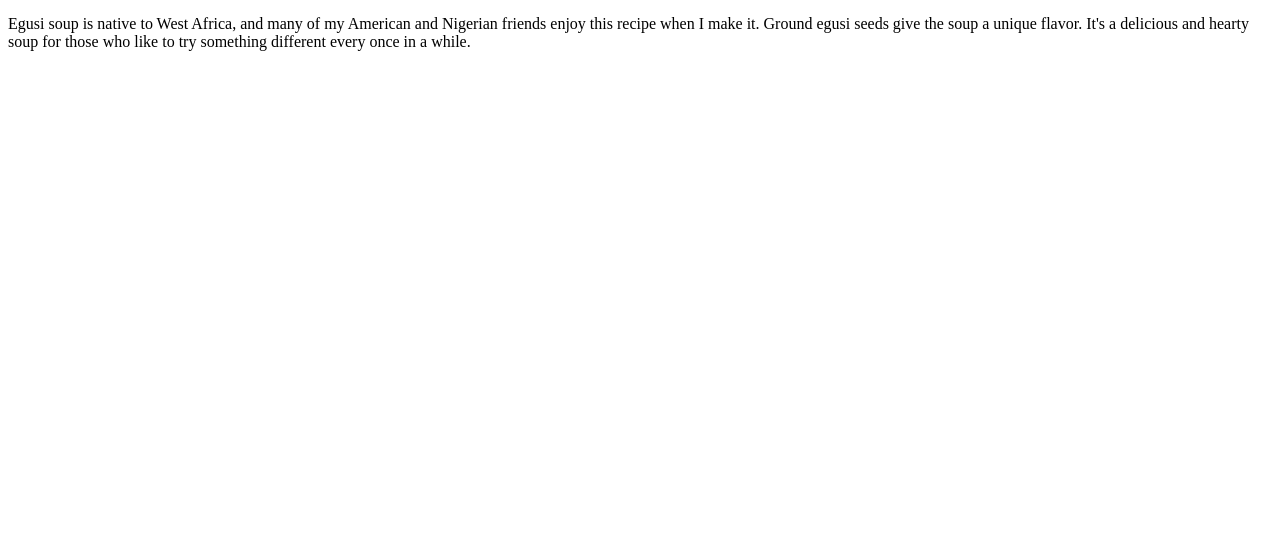
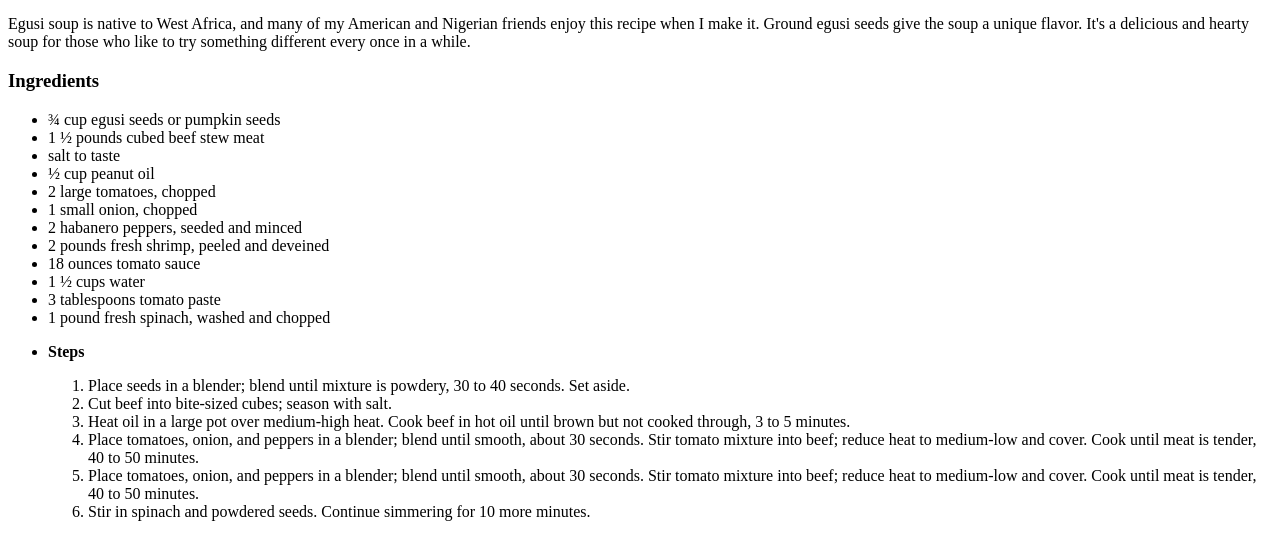
Before and after one commit to rootadbc/odin-recipe, a plain HTML site: page recipes/egusi-soup.html in a window 1280 px wide. Shown: the part 472-1009 px from the top of the page. Before the commit the page ends 800 px from the top, so only its background shows below. Drawn offline with Linux system fonts and the light colour scheme.

Commit message:
ADDED LIST - INGREDIENTS AND STEP
Updated the project by adding Ingredients (recipe) and Steps on making the dish

```diff
--- a/recipes/egusi-soup.html
+++ b/recipes/egusi-soup.html
@@ -19,7 +19,39 @@
 <p>Egusi soup is native to West Africa, and many of my American and Nigerian friends enjoy this recipe when I make it.
 Ground egusi seeds give the soup a unique flavor. It's a delicious and hearty soup for those who like to try something different every once in a while.</p>
 
+<p><h3>Ingredients</h3></p>
+<ul>
+    <li>¾ cup egusi seeds or pumpkin seeds</li>
+    <li>1 ½ pounds cubed beef stew meat</li>
+    <li>salt to taste</li>
+    <li>½ cup peanut oil</li>
+    <li>2 large tomatoes, chopped</li>
+    <li>1 small onion, chopped</li>
+    <li>2 habanero peppers, seeded and minced</li>
+    <li>2 pounds fresh shrimp, peeled and deveined</li>
+    <li>18 ounces tomato sauce</li>
+    <li>1 ½ cups water</li>
+    <li>3 tablespoons tomato paste</li>
+    <li>1 pound fresh spinach, washed and chopped</li>
+</li>
+<li><p><strong>Steps</strong></p>
+<ol>
+    <li>Place seeds in a blender; blend until mixture is powdery, 30 to 40 seconds. Set aside.</li>
+    <li>Cut beef into bite-sized cubes; season with salt.</li>
+    <li>Heat oil in a large pot over medium-high heat. Cook beef in hot oil until brown but not cooked through, 3 to 5 minutes.</li>
+    <li>Place tomatoes, onion, and peppers in a blender; blend until smooth, about 30 seconds. Stir tomato mixture into beef; reduce heat to medium-low and cover. Cook until meat is tender, 40 to 50 minutes.</li>
+    <li>Place tomatoes, onion, and peppers in a blender; blend until smooth, about 30 seconds. Stir tomato mixture into beef; reduce heat to medium-low and cover. Cook until meat is tender, 40 to 50 minutes.</li>
+    <li>Stir in spinach and powdered seeds. Continue simmering for 10 more minutes.</li>
 
+
+</ol>
+
+
+</li>
+
+
+
+</ul>
 
 </body>
 </html>
```
